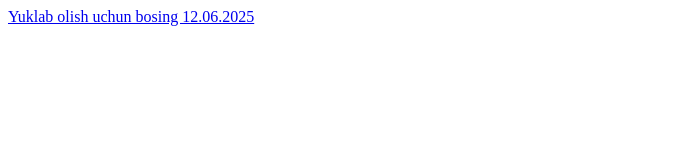
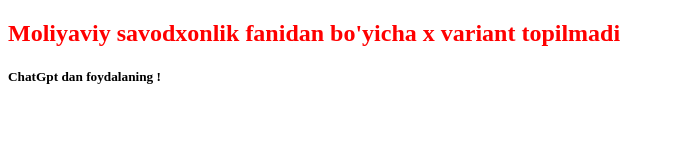
Before and after one commit to sardorbek07/xx, a plain HTML site: page index.html in a window 1280 px wide. Shown: the whole page, without its empty margins (0-674 px from the left). Drawn offline with Linux system fonts and the light colour scheme.

Commit message:
Update index.html

```diff
--- a/index.html
+++ b/index.html
@@ -5,7 +5,13 @@
     <meta name="viewport" content="width=device-width, initial-scale=1.0">
     <title>Document</title>
 </head>
+<style>
+    h2{
+        color: red;
+    }
+</style>
 <body>
-    <a href="./javobxxx.pdf" download>Yuklab olish uchun bosing 12.06.2025 </a>
+    <h2>Moliyaviy savodxonlik fanidan bo'yicha x variant topilmadi </h2>
+    <h5>ChatGpt dan foydalaning !</h5>
 </body>
 </html>
```
